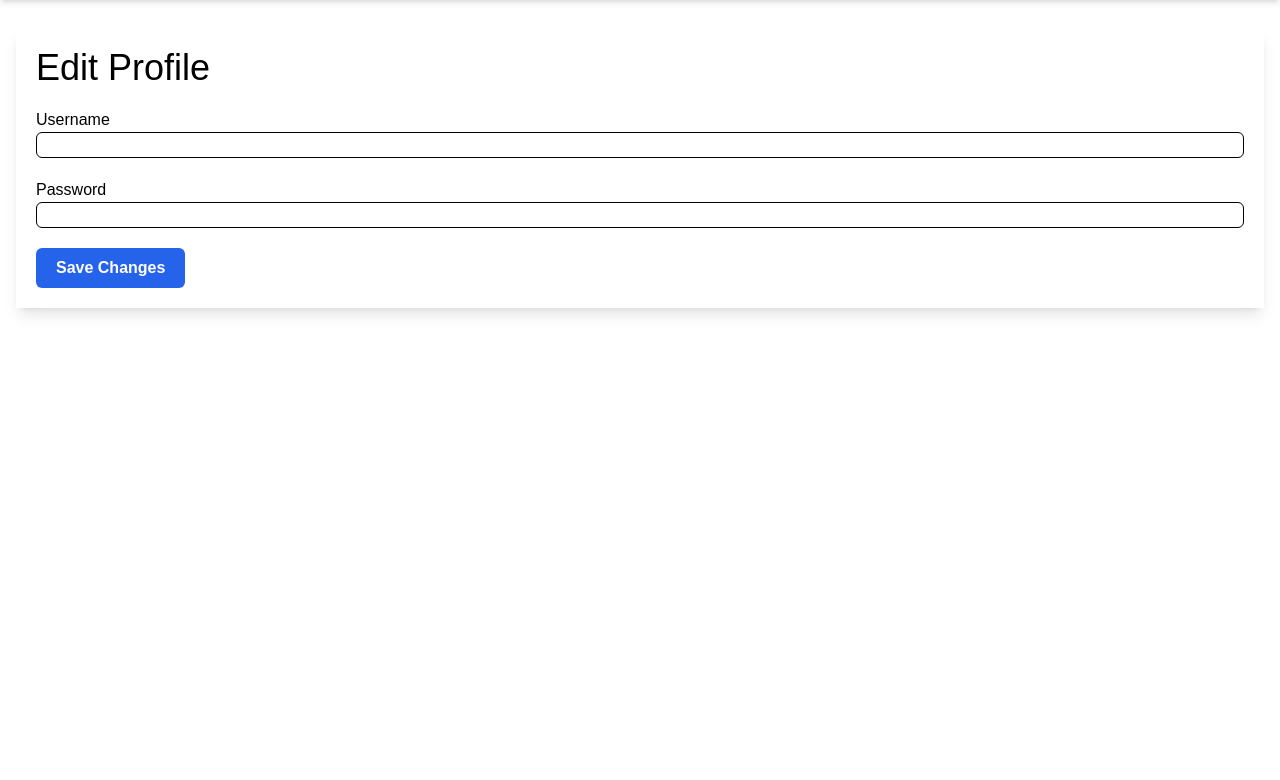
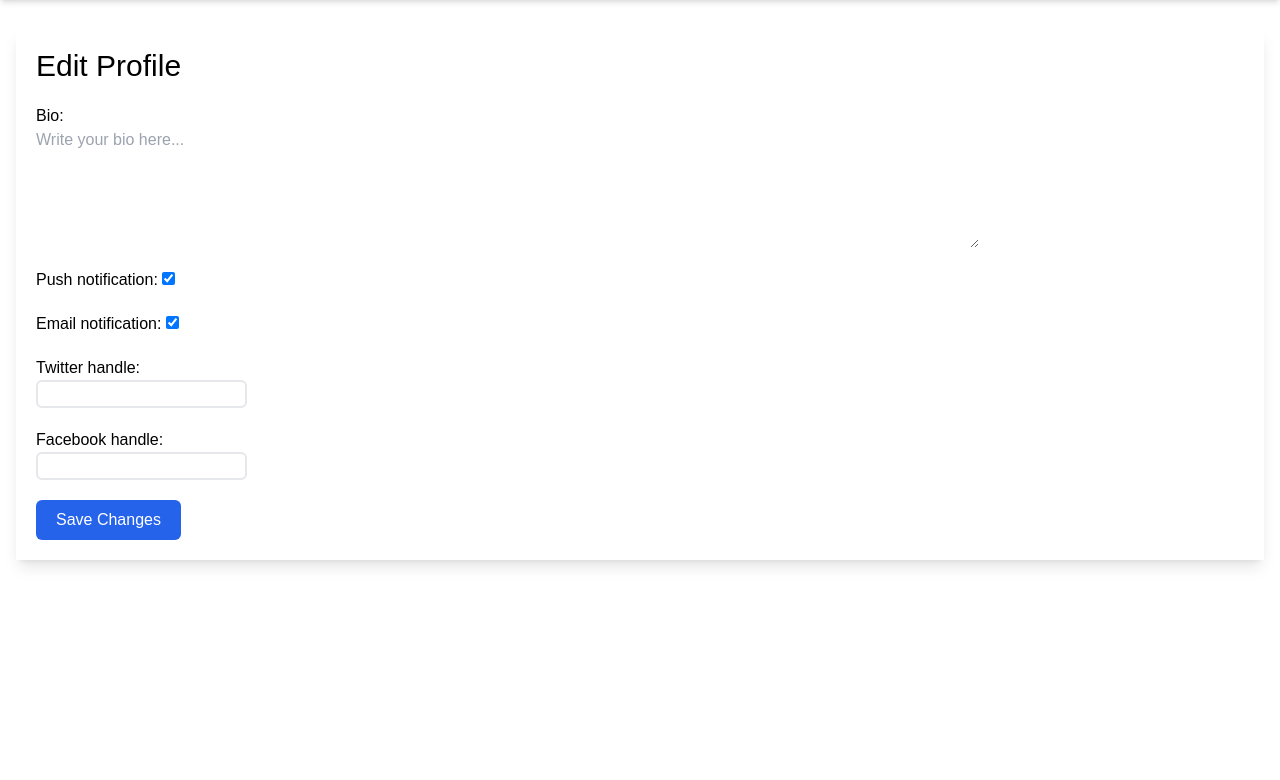
Before and after one commit to rehan-ankalgi-7t2/vichar-sagar-django, a Django app: template config/vicharsagar/templates/vicharsagar/edit_profile.html in a window 1280 px wide. Shown: the part 72-852 px from the top of the page. Run offline with Django 5.2, Linux system fonts and the light colour scheme; the template is opened without the code that fills it: values that come from a table or form of the project are taken from there, others are empty; some libraries are stand-ins or nearby versions.

Commit message:
edit profile form UI & logic

```diff
--- /dev/null
+++ b/config/vicharsagar/forms.py
@@ -0,0 +1,12 @@
+from django import forms
+from .models import Profile
+
+class ProfileForm(forms.ModelForm):
+    class Meta:
+        model = Profile
+        fields = ['bio', 'push_notification', 'email_notification', 'twitter_handle', 'facebook_handle']
+        widgets={
+            'bio': forms.Textarea(attrs={'class': 'w-[100%] block rounded-md', 'rows': 5, 'cols': 100, 'placeholder': 'Write your bio here...'}),
+            'twitter_handle': forms.TextInput(attrs={'class': 'border-2 focus:border-4 focus:border-blue-500 rounded-md block w-full'}),
+            'facebook_handle': forms.TextInput(attrs={'class': 'border-2 focus:border-4 focus:border-blue-500 rounded-md block w-full'})
+        }
--- a/config/vicharsagar/models.py
+++ b/config/vicharsagar/models.py
@@ -49,6 +49,7 @@ class Topic(models.Model):
 class Profile(models.Model):
     user = models.OneToOneField(User, on_delete=models.CASCADE)
     pfp = models.ImageField(upload_to='profile_pictures/', blank=True, null=True)  # Profile picture
+    bio = models.TextField(max_length=300, null=True, blank=True)
     push_notification = models.BooleanField(default=True)  # Enabled by default
     email_notification = models.BooleanField(default=True)  # Enabled by default
     theme = models.CharField(max_length=50, blank=True, null=True)  # User interface theme preference
--- a/config/vicharsagar/templates/vicharsagar/edit_profile.html
+++ b/config/vicharsagar/templates/vicharsagar/edit_profile.html
@@ -11,17 +11,10 @@
             {% endif %}
         </div>
         <form method="POST" class="shadow-lg p-5 flex flex-col items-start gap-5">
+            <h1 class="text-3xl">Edit Profile</h1>
             {% csrf_token %}
-            <h1 class="text-4xl">Edit Profile</h1>
-            <div class="w-full">
-                <label for="username" class="block">Username</label>
-                <input type="text" name="username" id="username" class="min-w-full block border border-black focus:border-blue-600 focus:border-2 rounded-md">
-            </div>
-            <div class="w-full">
-                <label for="password" class="block">Password</label>
-                <input type="password" name="password" id="password" class="min-w-full block border border-black focus:border-blue-600 focus:border-2 rounded-md">
-            </div>
-            <input type="submit" value="Save Changes" class="py-2 px-5 bg-blue-600 text-white font-semibold rounded-md">
+            {{form.as_p}}
+            <button type="submit" class="py-2 px-5 bg-blue-600 text-white rounded-md">Save Changes</button>
         </form>
     </div>
 {% endblock content %}
--- a/config/vicharsagar/templates/vicharsagar/profile.html
+++ b/config/vicharsagar/templates/vicharsagar/profile.html
@@ -5,7 +5,7 @@
         <div class="md:w-3/4">
             {% if user.is_authenticated %}
                 <h1 class="text-4xl">Hello {{user.username}}</h1>
-                <button class="py-2 px-5 bg-blue-600 text-white rounded-md"><a href="/edit-profile">Edit Profile</a></button>
+                <button class="py-2 px-5 bg-blue-600 text-white rounded-md"><a href="/vicharsagar/profile/edit">Edit Profile</a></button>
             {% else %}
                 <span class="p-4 rounded-md bg-red-100 text-red-700">❌ {{message}}</span>
             {% endif %}
--- a/config/vicharsagar/urls.py
+++ b/config/vicharsagar/urls.py
@@ -26,5 +26,5 @@ urlpatterns = [
     path("about/", views.about_view, name="about"),
     path("contact/", views.contact_view, name="contact"),
     path("notifications/", views.notifications_view, name="notifications"),
-    path("edit-profile/", views.edit_profile_view, name="edit_profile")
+    path("profile/edit", views.edit_profile_view, name="edit-profile")
 ]
```
Also changed, not shown: config/vicharsagar/views.py (+26 -1 lines), config/vicharsagar/migrations/0004_profile_bio.py (added).
